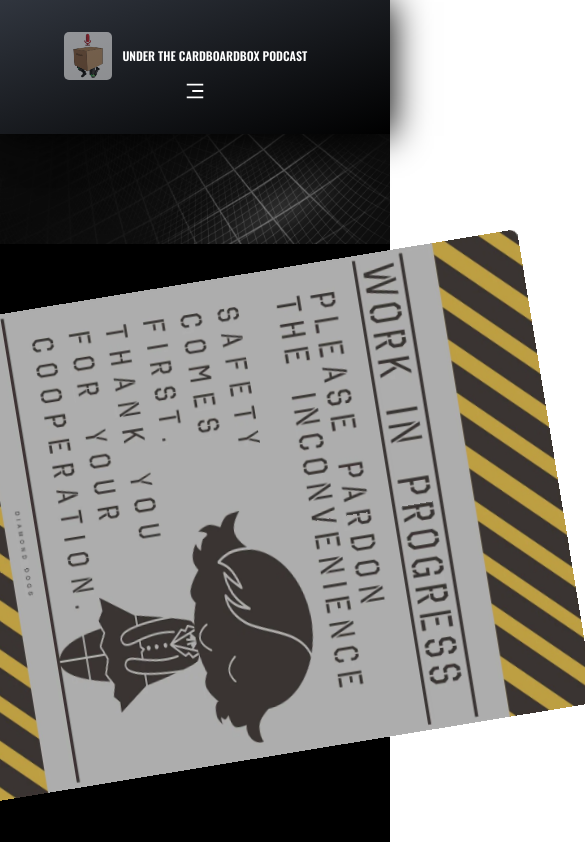
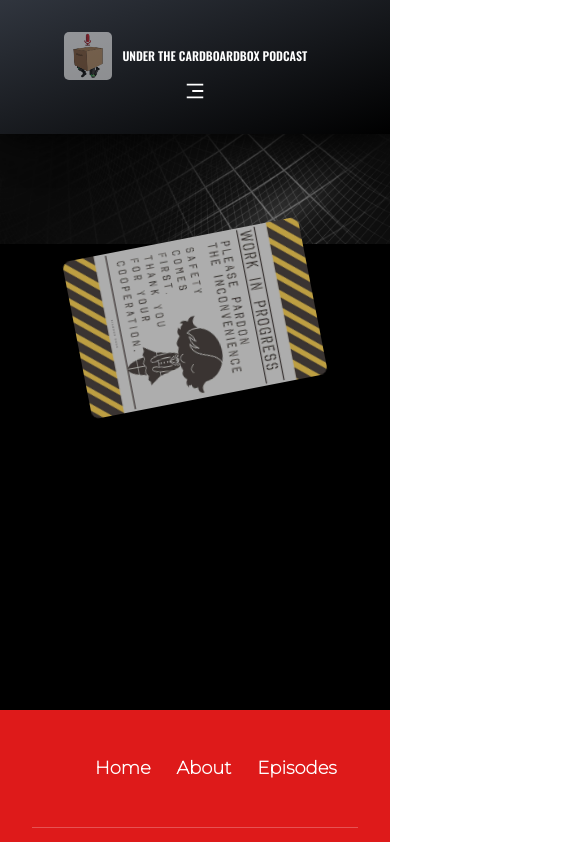
Before and after one commit to edeni4458/deploy_ucbp, a React (Create React App) app: page /create in a window 390 px wide. Shown: the top 842 px of the page, 585 px wide, since content can reach past the window. Built offline with nearby package versions, Linux system fonts and the light colour scheme.

Commit message:
7th Commit

```diff
--- a/src/components/MainBarTags/create/create.css
+++ b/src/components/MainBarTags/create/create.css
@@ -17,3 +17,29 @@
     height: 40em;
     border-radius: 8px
 }
+
+/* Ipad Pro */
+@media screen and (max-width: 1024px) {
+
+}
+/* Ipad Mini */
+@media screen and (max-width: 768px) {
+
+}
+
+/* Phone */
+@media screen and (max-width: 550px) {
+    .create-container {
+        height: 33rem;
+    }
+
+    #cons-image {
+        width: 10em;
+        height: 15em;
+    }
+}
+
+/* An Even Smaller Phone */
+@media screen and (max-width: 360px) {
+
+}
```
